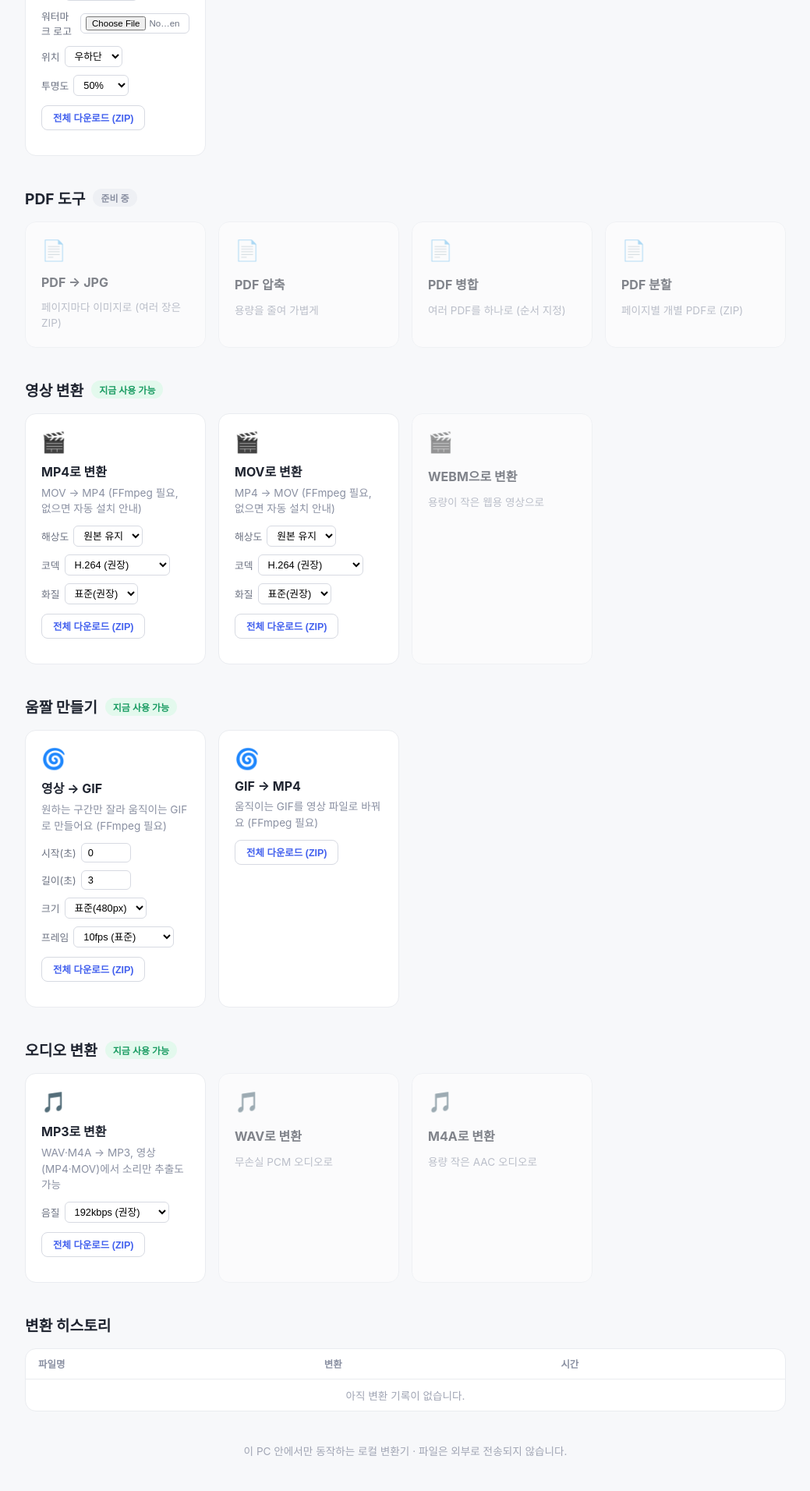
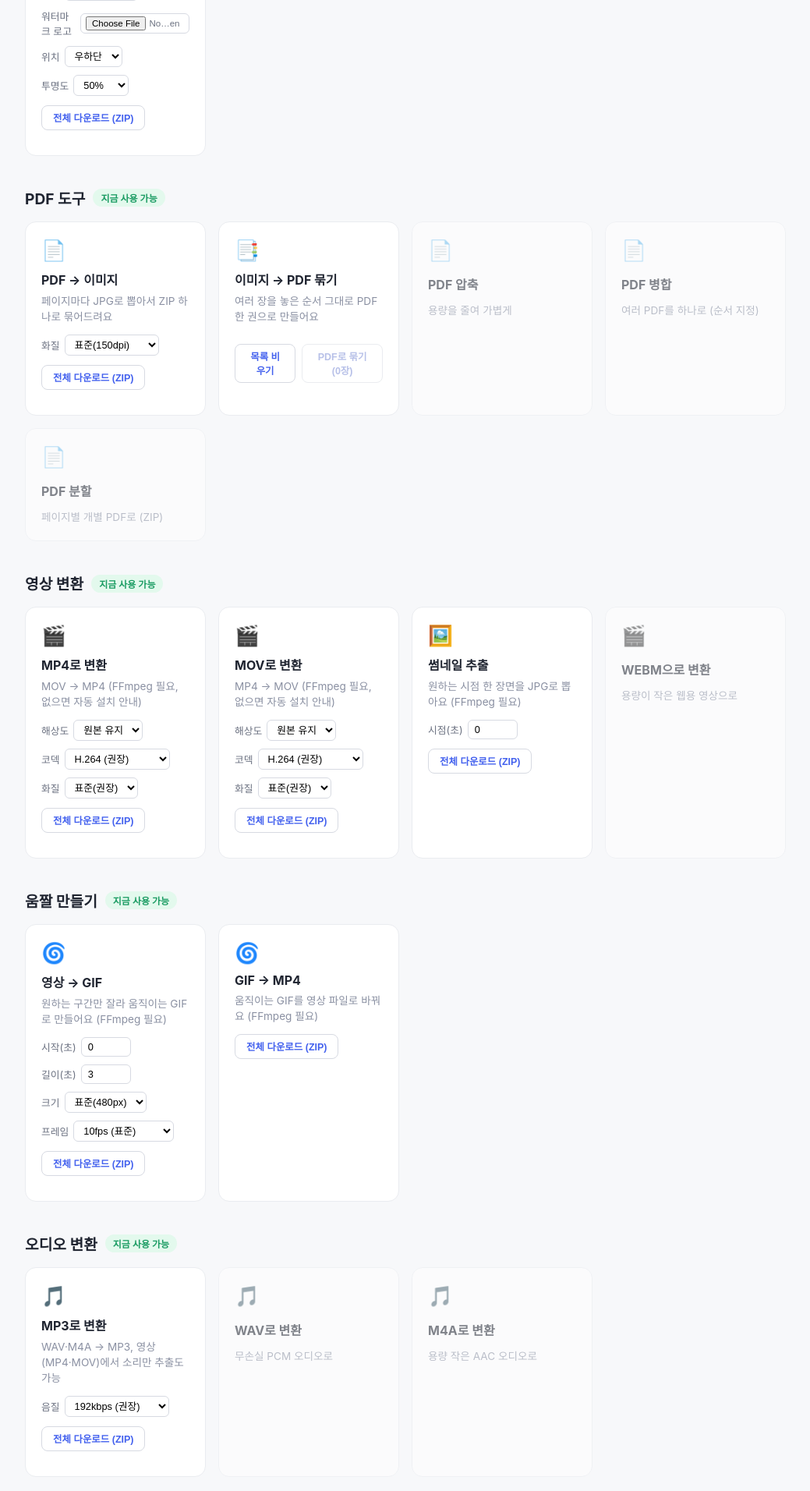
Before and after one commit to Sunnie1020/sunnie_transfer, a Flask app: page / in a window 1280 px wide. Shown: the part 1114-3026 px from the top of the page at 78% size, without its empty margins (120-1159 px from the left). Before the commit the page ends 2981 px from the top, so only its background shows below. Run offline with Flask 3, Linux system fonts and the light colour scheme; data that the repository does not hold is empty; some libraries are stand-ins or nearby versions.

Commit message:
문서 기능 추가: 이미지 여러 장 PDF로 묶기, PDF 페이지 이미지 추출, 영상 썸네일 추출

```diff
--- a/config.py
+++ b/config.py
@@ -49,5 +49,10 @@ GIF_FPS_CHOICES = {"5", "10", "15"}
 DEFAULT_GIF_FPS = 10
 MAX_GIF_DURATION_SECONDS = 30
 
+# 문서 도구: PDF <-> 이미지.
+ALLOWED_DOCUMENT_EXTENSIONS = {"pdf"}
+PDF_TO_IMAGE_DPI_CHOICES = {"100", "150", "200"}
+DEFAULT_PDF_TO_IMAGE_DPI = "150"
+
 # 업로드 최대 용량 (bytes). 영상 파일을 고려해 넉넉하게 잡는다.
 MAX_CONTENT_LENGTH = 2 * 1024 * 1024 * 1024  # 2GB
--- a/requirements.txt
+++ b/requirements.txt
@@ -1,2 +1,3 @@
 Pillow
 Flask
+PyMuPDF
--- a/routes/convert.py
+++ b/routes/convert.py
@@ -7,12 +7,14 @@ from werkzeug.utils import secure_filename
 from config import (
     ALLOWED_AUDIO_BITRATES,
     ALLOWED_AUDIO_INPUT_EXTENSIONS,
+    ALLOWED_DOCUMENT_EXTENSIONS,
     ALLOWED_IMAGE_EXTENSIONS,
     ALLOWED_VIDEO_EXTENSIONS,
     DEFAULT_AUDIO_BITRATE,
     DEFAULT_GIF_FPS,
     DEFAULT_GIF_WIDTH,
     DEFAULT_IMAGE_QUALITY,
+    DEFAULT_PDF_TO_IMAGE_DPI,
     DEFAULT_VIDEO_CODEC,
     DEFAULT_VIDEO_CRF,
     DEFAULT_WATERMARK_OPACITY,
@@ -28,6 +30,7 @@ from config import (
     MIN_VIDEO_CRF,
     MIN_WATERMARK_OPACITY,
     OUTPUT_FOLDER,
+    PDF_TO_IMAGE_DPI_CHOICES,
     PROCESS_WIDTH_CHOICES,
     UPLOAD_FOLDER,
     VIDEO_CODEC_CHOICES,
@@ -35,13 +38,14 @@ from config import (
     WATERMARK_POSITION_CHOICES,
 )
 from converters.audio_converter import convert_audio
+from converters.document_converter import images_to_pdf, pdf_to_images_zip
 from converters.ffmpeg_setup import install_ffmpeg, is_ffmpeg_available
 from converters.file_type import detect_file_type
 from converters.gif_converter import convert_gif_to_video, convert_video_segment_to_gif
 from converters.history import add_record, get_recent_records
 from converters.image_converter import convert_image
 from converters.image_processor import process_image
-from converters.video_converter import convert_video
+from converters.video_converter import convert_video, extract_thumbnail
 
 convert_bp = Blueprint("convert", __name__)
 
@@ -403,3 +407,118 @@ def video_from_gif_route():
 
     download_name = f"{stem}.mp4"
     return send_file(output_path, as_attachment=True, download_name=download_name)
+
+
+@convert_bp.post("/api/document/images-to-pdf")
+def images_to_pdf_route():
+    uploaded_files = [f for f in request.files.getlist("files") if f and f.filename]
+
+    if not uploaded_files:
+        return jsonify({"error": "이미지가 전달되지 않았습니다."}), 400
+
+    original_names = [secure_filename(f.filename) for f in uploaded_files]
+    extensions = [_extension_of(name) for name in original_names]
+
+    for extension in extensions:
+        if extension not in ALLOWED_IMAGE_EXTENSIONS:
+            return jsonify({"error": f"지원하지 않는 이미지 형식입니다: .{extension}"}), 400
+
+    job_id = uuid.uuid4().hex
+    saved_paths = []
+
+    for index, (uploaded_file, name) in enumerate(zip(uploaded_files, original_names)):
+        input_path = UPLOAD_FOLDER / f"{job_id}_{index:03d}_{name}"
+        uploaded_file.save(input_path)
+        saved_paths.append(input_path)
+
+    try:
+        output_path = OUTPUT_FOLDER / f"{job_id}_images.pdf"
+        images_to_pdf([str(p) for p in saved_paths], str(output_path))
+        add_record(f"이미지 {len(uploaded_files)}장", "image", "pdf")
+    except Exception as error:
+        return jsonify({"error": f"PDF로 묶는 데 실패했습니다: {error}"}), 500
+    finally:
+        for path in saved_paths:
+            path.unlink(missing_ok=True)
+
+    return send_file(output_path, as_attachment=True, download_name="images.pdf")
+
+
+@convert_bp.post("/api/document/pdf-to-images")
+def pdf_to_images_route():
+    uploaded_file = request.files.get("file")
+    dpi_choice = request.form.get("dpi", DEFAULT_PDF_TO_IMAGE_DPI).strip()
+
+    if uploaded_file is None or uploaded_file.filename == "":
+        return jsonify({"error": "파일이 전달되지 않았습니다."}), 400
+
+    original_name = secure_filename(uploaded_file.filename)
+    extension = _extension_of(original_name)
+
+    if extension not in ALLOWED_DOCUMENT_EXTENSIONS:
+        return jsonify({"error": f"PDF 파일만 지원합니다: .{extension}"}), 400
+
+    if dpi_choice not in PDF_TO_IMAGE_DPI_CHOICES:
+        return jsonify({"error": f"지원하지 않는 화질 옵션입니다: {dpi_choice}"}), 400
+
+    job_id = uuid.uuid4().hex
+    stem = Path(original_name).stem or "document"
+
+    input_path = UPLOAD_FOLDER / f"{job_id}_{original_name}"
+    uploaded_file.save(input_path)
+
+    try:
+        output_path = OUTPUT_FOLDER / f"{job_id}_{stem}_pages.zip"
+        pdf_to_images_zip(str(input_path), str(output_path), int(dpi_choice))
+        add_record(original_name, "pdf", "jpg(zip)")
+    except Exception as error:
+        return jsonify({"error": f"이미지 추출에 실패했습니다: {error}"}), 500
+    finally:
+        input_path.unlink(missing_ok=True)
+
+    download_name = f"{stem}_pages.zip"
+    return send_file(output_path, as_attachment=True, download_name=download_name)
+
+
+@convert_bp.post("/api/document/video-thumbnail")
+def video_thumbnail_route():
+    uploaded_file = request.files.get("file")
+    timestamp_raw = request.form.get("timestamp", "0").strip()
+
+    if uploaded_file is None or uploaded_file.filename == "":
+        return jsonify({"error": "파일이 전달되지 않았습니다."}), 400
+
+    original_name = secure_filename(uploaded_file.filename)
+    extension = _extension_of(original_name)
+
+    if extension not in ALLOWED_VIDEO_EXTENSIONS:
+        return jsonify({"error": f"지원하지 않는 영상 형식입니다: .{extension}"}), 400
+
+    try:
+        timestamp_seconds = float(timestamp_raw)
+    except ValueError:
+        return jsonify({"error": "시점 값이 올바르지 않습니다."}), 400
+
+    if timestamp_seconds < 0:
+        return jsonify({"error": "시점은 0 이상이어야 합니다."}), 400
+
+    if not is_ffmpeg_available():
+        return jsonify({"error": "FFmpeg가 설치되어 있지 않습니다. 먼저 설치해주세요."}), 400
+
+    job_id = uuid.uuid4().hex
+    stem = Path(original_name).stem or "video"
+
+    input_path = UPLOAD_FOLDER / f"{job_id}_{original_name}"
+    uploaded_file.save(input_path)
+
+    try:
+        output_path = OUTPUT_FOLDER / f"{job_id}_{stem}_thumb.jpg"
+        extract_thumbnail(str(input_path), str(output_path), timestamp_seconds)
+        add_record(original_name, extension, "jpg")
+    except Exception as error:
+        return jsonify({"error": f"썸네일 추출에 실패했습니다: {error}"}), 500
+    finally:
+        input_path.unlink(missing_ok=True)
+
+    download_name = f"{stem}_thumb.jpg"
+    return send_file(output_path, as_attachment=True, download_name=download_name)
--- a/static/css/style.css
+++ b/static/css/style.css
@@ -336,6 +336,43 @@ body {
   gap: 10px;
 }
 
+.card__staged {
+  display: flex;
+  flex-direction: column;
+  gap: 6px;
+}
+
+.card__staged-item {
+  display: flex;
+  align-items: center;
+  justify-content: space-between;
+  gap: 8px;
+  background: #f7f8fa;
+  border-radius: 8px;
+  padding: 6px 10px;
+  font-size: 0.8rem;
+}
+
+.card__staged-item span {
+  overflow: hidden;
+  text-overflow: ellipsis;
+  white-space: nowrap;
+}
+
+.card__staged-item button {
+  border: none;
+  background: none;
+  color: #e0435c;
+  font-weight: 700;
+  cursor: pointer;
+  flex-shrink: 0;
+}
+
+.card__staged-actions {
+  display: flex;
+  gap: 8px;
+}
+
 .job {
   display: flex;
   flex-direction: column;
--- a/static/js/main.js
+++ b/static/js/main.js
@@ -7,15 +7,18 @@ const ENDPOINTS = {
   process: "/api/process/image",
   "video-to-gif": "/api/convert/gif-from-video",
   "gif-to-video": "/api/convert/video-from-gif",
+  "pdf-to-images": "/api/document/pdf-to-images",
+  "video-thumbnail": "/api/document/video-thumbnail",
 };
 
-const FFMPEG_REQUIRED_CATEGORIES = ["video", "audio", "video-to-gif", "gif-to-video"];
+const FFMPEG_REQUIRED_CATEGORIES = ["video", "audio", "video-to-gif", "gif-to-video", "video-thumbnail"];
 const DEFAULT_AUDIO_BITRATE = "192k";
 const DEFAULT_IMAGE_QUALITY = "85";
 const DEFAULT_VIDEO_CODEC = "h264";
 const DEFAULT_VIDEO_CRF = "23";
 const DEFAULT_GIF_WIDTH = "480";
 const DEFAULT_GIF_FPS = "10";
+const DEFAULT_PDF_DPI = "150";
 
 const JOB_BADGE_LABELS = {
   waiting: "대기 중",
@@ -116,6 +119,10 @@ function convertJob(job, item, format, category = "image", options = {}) {
       formData.append("duration", options.duration || "3");
       formData.append("width", options.width || DEFAULT_GIF_WIDTH);
       formData.append("fps", options.fps || DEFAULT_GIF_FPS);
+    } else if (category === "pdf-to-images") {
+      formData.append("dpi", options.dpi || DEFAULT_PDF_DPI);
+    } else if (category === "video-thumbnail") {
+      formData.append("timestamp", options.timestamp || "0");
     }
 
     const xhr = new XMLHttpRequest();
@@ -474,6 +481,9 @@ function renderFfmpegPrompt(container, onReady) {
 }
 
 activeCards.forEach((card) => {
+  // 이미지->PDF 묶기 카드는 여러 파일을 모았다가 한 번에 보내는 별도 로직으로 처리한다 (아래 참고).
+  if (card.id === "imagesToPdfCard") return;
+
   const input = card.querySelector(".card__input");
   const format = card.dataset.format;
   const category = card.dataset.category || "image";
@@ -494,6 +504,8 @@ activeCards.forEach((card) => {
   const gifDurationInput = card.querySelector(".card__gif-duration");
   const gifWidthSelect = card.querySelector(".card__gif-width");
   const gifFpsSelect = card.querySelector(".card__gif-fps");
+  const pdfDpiSelect = card.querySelector(".card__pdf-dpi");
+  const thumbTimestampInput = card.querySelector(".card__thumb-timestamp");
 
   if (card.dataset.accept) {
     input.accept = card.dataset.accept;
@@ -532,6 +544,12 @@ activeCards.forEach((card) => {
         width: gifWidthSelect ? gifWidthSelect.value : DEFAULT_GIF_WIDTH,
         fps: gifFpsSelect ? gifFpsSelect.value : DEFAULT_GIF_FPS,
       };
+    }
+    if (category === "pdf-to-images") {
+      return { dpi: pdfDpiSelect ? pdfDpiSelect.value : DEFAULT_PDF_DPI };
+    }
+    if (category === "video-thumbnail") {
+      return { timestamp: thumbTimestampInput ? thumbTimestampInput.value : "0" };
     }
     return {
       maxDimension: sizeSelect ? sizeSelect.value : "original",
@@ -846,3 +864,135 @@ async function refreshHistory() {
 }
 
 refreshHistory();
+
+// ---- 이미지 -> PDF 묶기: 여러 파일을 모았다가 한 번에 하나로 합쳐서 보낸다 ----
+
+const imagesToPdfCard = document.getElementById("imagesToPdfCard");
+
+if (imagesToPdfCard) {
+  const imagesToPdfInput = document.getElementById("imagesToPdfInput");
+  const imagesToPdfStaged = document.getElementById("imagesToPdfStaged");
+  const imagesToPdfJobs = document.getElementById("imagesToPdfJobs");
+  const imagesToPdfResetBtn = document.getElementById("imagesToPdfResetBtn");
+  const imagesToPdfBuildBtn = document.getElementById("imagesToPdfBuildBtn");
+
+  let stagedItems = [];
+
+  function renderStagedList() {
+    imagesToPdfStaged.innerHTML = "";
+
+    stagedItems.forEach((item, index) => {
+      const row = document.createElement("div");
+      row.className = "card__staged-item";
+
+      const label = document.createElement("span");
+      label.textContent = `${index + 1}. ${item.file.name}`;
+
+      const removeBtn = document.createElement("button");
+      removeBtn.type = "button";
+      removeBtn.textContent = "✕";
+      removeBtn.addEventListener("click", () => {
+        stagedItems.splice(index, 1);
+        renderStagedList();
+      });
+
+      row.appendChild(label);
+      row.appendChild(removeBtn);
+      imagesToPdfStaged.appendChild(row);
+    });
+
+    imagesToPdfBuildBtn.textContent = `PDF로 묶기 (${stagedItems.length}장)`;
+    imagesToPdfBuildBtn.disabled = stagedItems.length === 0;
+  }
+
+  function addStagedItems(items) {
+    stagedItems.push(...items);
+    renderStagedList();
+  }
+
+  imagesToPdfInput.addEventListener("change", () => {
+    addStagedItems(getItemsFromFileList(imagesToPdfInput.files));
+    imagesToPdfInput.value = "";
+  });
+
+  ["dragenter", "dragover"].forEach((eventName) => {
+    imagesToPdfCard.addEventListener(eventName, (event) => {
+      event.preventDefault();
+      event.stopPropagation();
+      imagesToPdfCard.classList.add("card--dragover");
+    });
+  });
+
+  ["dragleave", "drop"].forEach((eventName) => {
+    imagesToPdfCard.addEventListener(eventName, (event) => {
+      event.preventDefault();
+      event.stopPropagation();
+      imagesToPdfCard.classList.remove("card--dragover");
+    });
+  });
+
+  imagesToPdfCard.addEventListener("drop", async (event) => {
+    const items = await getItemsFromDataTransfer(event.dataTransfer);
+    addStagedItems(items);
+  });
+
+  imagesToPdfResetBtn.addEventListener("click", () => {
+    stagedItems = [];
+    renderStagedList();
+  });
+
+  imagesToPdfBuildBtn.addEventListener("click", () => {
+    if (stagedItems.length === 0) return;
+
+    imagesToPdfBuildBtn.disabled = true;
+    const job = createJobRow({ name: `이미지 ${stagedItems.length}장` }, "processing");
+    imagesToPdfJobs.prepend(job);
+
+    const formData = new FormData();
+    stagedItems.forEach((item) => formData.append("files", item.file));
+
+    const xhr = new XMLHttpRequest();
+    xhr.open("POST", "/api/document/images-to-pdf");
+    xhr.responseType = "blob";
+
+    xhr.upload.addEventListener("progress", (event) => {
+      if (event.lengthComputable) {
+        setJobProgress(job, (event.loaded / event.total) * 50);
+      }
+    });
+
+    xhr.addEventListener("load", () => {
+      setJobProgress(job, 100);
+      if (xhr.status >= 200 && xhr.status < 300) {
+        const disposition = xhr.getResponseHeader("Content-Disposition") || "";
+        const match = disposition.match(/filename="?([^"]+)"?/);
+        const downloadName = match ? match[1] : "images.pdf";
+        setJobDone(job, xhr.response, downloadName, "");
+        refreshHistory();
+        stagedItems = [];
+        renderStagedList();
+      } else {
+        const reader = new FileReader();
+        reader.onload = () => {
+          try {
+            const payload = JSON.parse(reader.result);
+            setJobError(job, payload.error || "변환에 실패했습니다.");
+          } catch {
+            setJobError(job, "변환에 실패했습니다.");
+          }
+        };
+        reader.readAsText(xhr.response);
+        imagesToPdfBuildBtn.disabled = stagedItems.length === 0;
+      }
+    });
+
+    xhr.addEventListener("error", () => {
+      setJobProgress(job, 100);
+      setJobError(job, "서버와 통신 중 오류가 발생했습니다.");
+      imagesToPdfBuildBtn.disabled = stagedItems.length === 0;
+    });
+
+    setJobProgress(job, 5);
+    xhr.send(formData);
+  });
+}
--- a/templates/index.html
+++ b/templates/index.html
@@ -184,13 +184,42 @@
     <section class="tool-section">
       <div class="tool-section__heading">
         <h2>PDF 도구</h2>
-        <span class="badge badge--soon">준비 중</span>
+        <span class="badge badge--ready">지금 사용 가능</span>
       </div>
       <div class="card-grid">
-        <div class="card card--soon">
-          <span class="card__icon">📄</span>
-          <span class="card__title">PDF → JPG</span>
-          <span class="card__desc">페이지마다 이미지로 (여러 장은 ZIP)</span>
+        <div class="card card--active" data-category="pdf-to-images" data-format="zip" data-accept=".pdf">
+          <label class="card__dropzone">
+            <input type="file" class="card__input" multiple hidden>
+            <span class="card__icon">📄</span>
+            <span class="card__title">PDF → 이미지</span>
+            <span class="card__desc">페이지마다 JPG로 뽑아서 ZIP 하나로 묶어드려요</span>
+          </label>
+          <div class="card__options" onclick="event.stopPropagation()">
+            <label class="card__option">
+              화질
+              <select class="card__pdf-dpi">
+                <option value="100">저용량(100dpi)</option>
+                <option value="150" selected>표준(150dpi)</option>
+                <option value="200">고화질(200dpi)</option>
+              </select>
+            </label>
+          </div>
+          <button type="button" class="card__download-all">전체 다운로드 (ZIP)</button>
+          <div class="card__jobs"></div>
+        </div>
+        <div class="card card--active" id="imagesToPdfCard" data-accept=".png,.jpg,.jpeg,.webp,.bmp,.gif,.tiff">
+          <label class="card__dropzone" id="imagesToPdfDropzone">
+            <input type="file" id="imagesToPdfInput" multiple hidden>
+            <span class="card__icon">📑</span>
+            <span class="card__title">이미지 → PDF 묶기</span>
+            <span class="card__desc">여러 장을 놓은 순서 그대로 PDF 한 권으로 만들어요</span>
+          </label>
+          <div class="card__staged" id="imagesToPdfStaged"></div>
+          <div class="card__staged-actions">
+            <button type="button" class="card__download-all" id="imagesToPdfResetBtn">목록 비우기</button>
+            <button type="button" class="card__download-all" id="imagesToPdfBuildBtn" disabled>PDF로 묶기 (0장)</button>
+          </div>
+          <div class="card__jobs" id="imagesToPdfJobs"></div>
         </div>
         <div class="card card--soon">
           <span class="card__icon">📄</span>
@@ -283,6 +312,22 @@
                 <option value="23" selected>표준(권장)</option>
                 <option value="28">저용량</option>
               </select>
+            </label>
+          </div>
+          <button type="button" class="card__download-all">전체 다운로드 (ZIP)</button>
+          <div class="card__jobs"></div>
+        </div>
+        <div class="card card--active" data-category="video-thumbnail" data-format="jpg" data-accept=".mp4,.mov">
+          <label class="card__dropzone">
+            <input type="file" class="card__input" multiple hidden>
+            <span class="card__icon">🖼️</span>
+            <span class="card__title">썸네일 추출</span>
+            <span class="card__desc">원하는 시점 한 장면을 JPG로 뽑아요 (FFmpeg 필요)</span>
+          </label>
+          <div class="card__options" onclick="event.stopPropagation()">
+            <label class="card__option">
+              시점(초)
+              <input type="number" class="card__thumb-timestamp" value="0" min="0" step="0.5" style="width: 64px;">
             </label>
           </div>
           <button type="button" class="card__download-all">전체 다운로드 (ZIP)</button>
```
Also changed, not shown: converters/document_converter.py (added, +62 -0 lines), converters/video_converter.py (+22 -0 lines).
